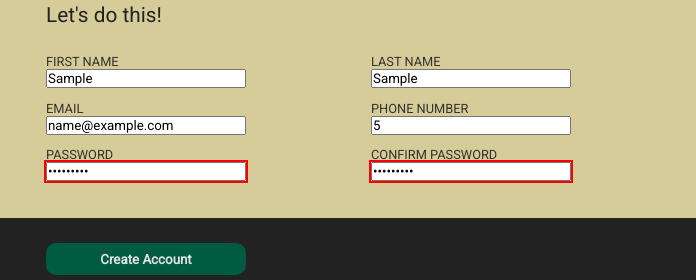
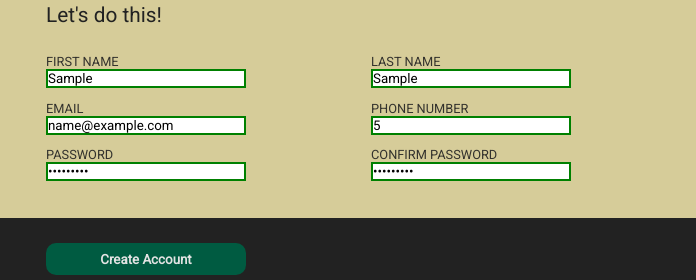
Before and after one commit to bazankamil/odin-sign-up-form, a plain HTML site: page index.html in a window 1280 px wide. Both pictures are taken after typing "Sample", "Sample", "name@example.com", "5", "Sample123", "Sample123" into the empty fields and a click on the button "Create Account". Shown: the part 361-641 px from the top of the page, 584-1280 px from the left. Drawn offline with Linux system fonts and the light colour scheme.

Commit message:
modified validation, added JS

```diff
--- a/index.html
+++ b/index.html
@@ -67,7 +67,7 @@
           <div class="input">
             <label for="confirm-password">confirm password</label>
             <input
-              class="password error"
+              class="confirmPassword error"
               type="password"
               name="confirm-password"
               id="confirm-password"
--- a/index.js
+++ b/index.js
@@ -0,0 +1,25 @@
+const myForm = document.querySelector(".form__sign-in");
+const password = document.querySelector(".password");
+const confirmPassword = document.querySelector(".confirmPassword");
+
+myForm.addEventListener("click", function e() {
+  console.log("test");
+});
+
+password.addEventListener("input", function () {
+  const inputValue = password.value;
+  if (inputValue.length >= 5 && inputValue.length < 15) {
+    password.classList.remove("error");
+  } else {
+    password.classList.add("error");
+  }
+});
+
+confirmPassword.addEventListener("input", function () {
+  const inputValue = confirmPassword.value;
+  if (inputValue.length >= 5 && inputValue.length < 15) {
+    confirmPassword.classList.remove("error");
+  } else {
+    confirmPassword.classList.add("error");
+  }
+});
--- a/style.css
+++ b/style.css
@@ -174,7 +174,12 @@ body {
 }
 
 input:focus {
-  outline: 2px solid blue;
+  box-shadow: 5px 3px 3px rgb(82, 82, 173);
+  border: 2px solid rgb(82, 82, 173);
+}
+
+input:valid {
+  border: 2px solid green;
 }
 
 .error {
@@ -225,7 +230,9 @@ label {
 }
 
 /*TODO:
--Change to percentage
--responsive layout
--form mod
+-valid zamiast border to zielony ptaszek
+-error zamiast ramki to tekst pod okienkiem
+-
+-form validation js
+-on button form validation
 */
```
